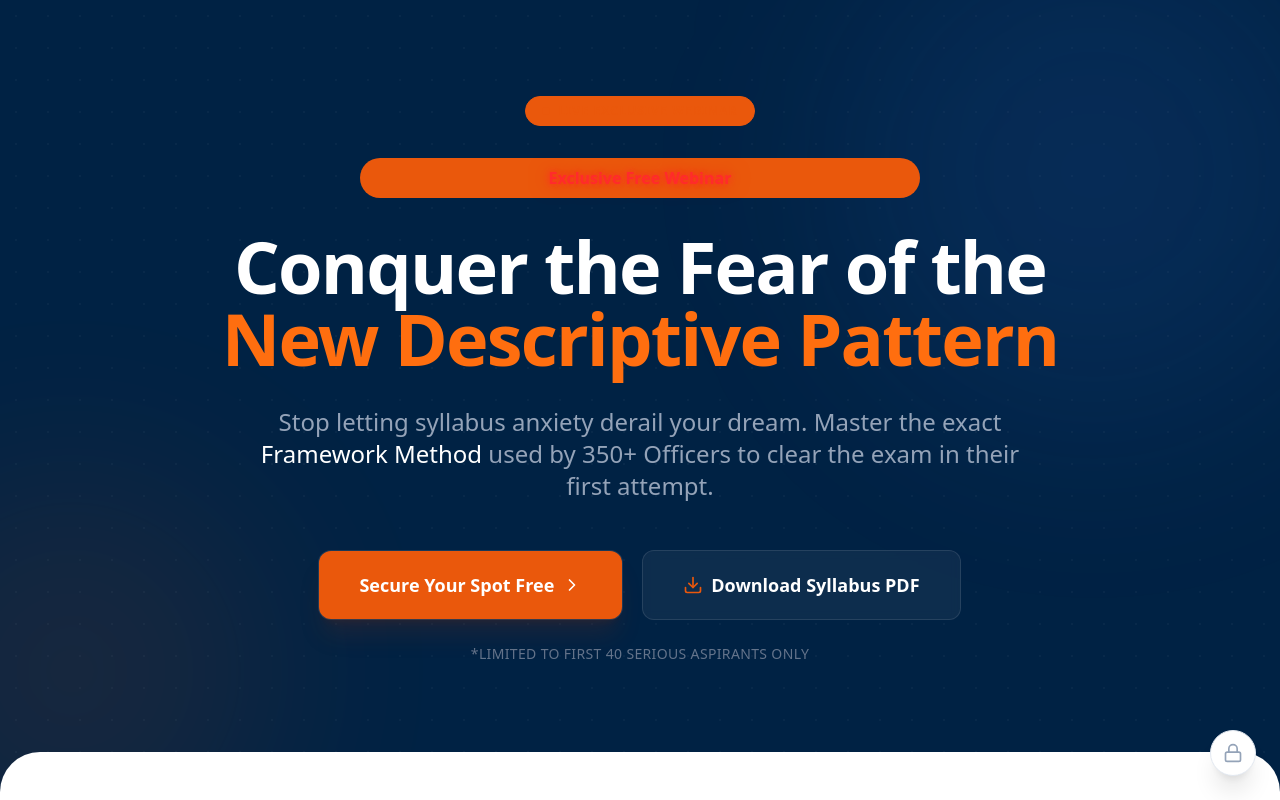
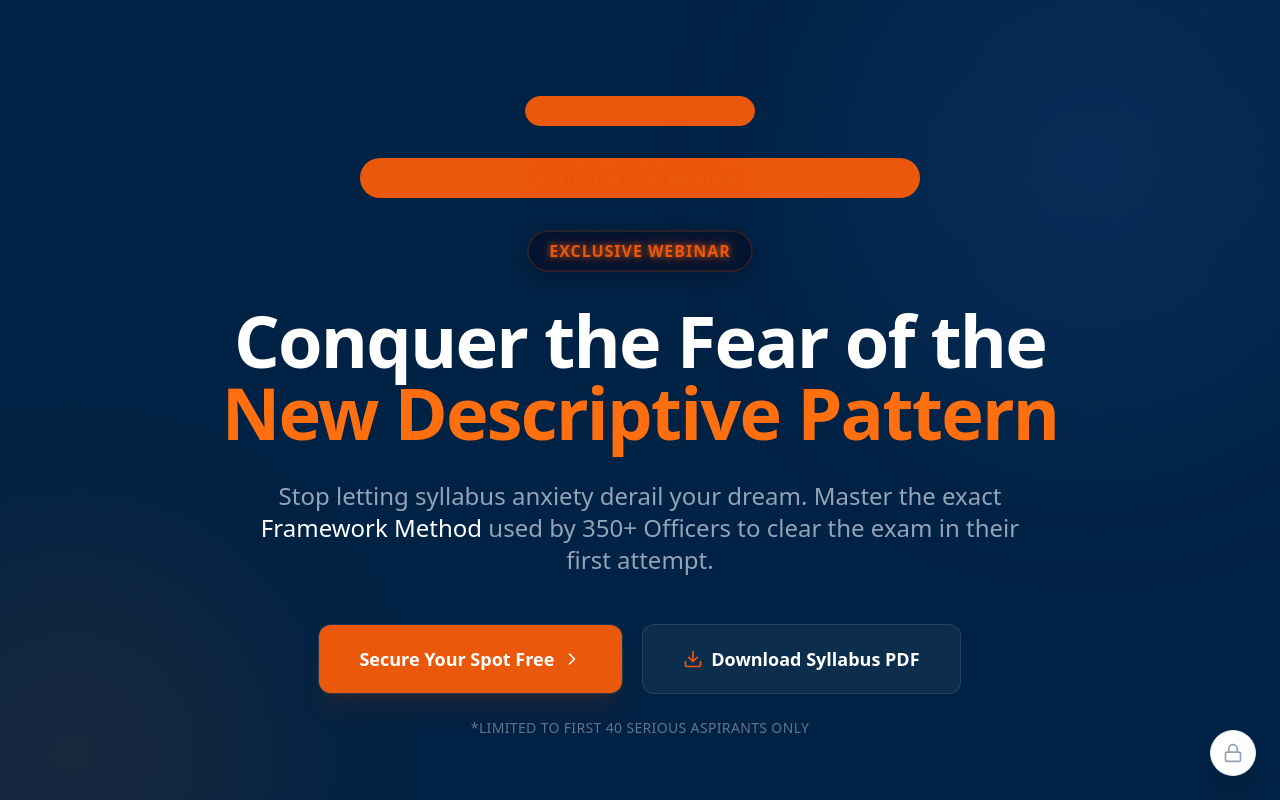
Before and after one commit to ayuh2206-ops/Dnyanjyoti-Education, a Next.js app: page / in a window 1280 px wide. Shown: the top 800 px of the page. Built offline with nearby package versions, Linux system fonts and the light colour scheme.

Commit message:
Refine hero pill: remove duplicate, add .hero-pill and orange glow on text

```diff
--- a/app/globals.css
+++ b/app/globals.css
@@ -9,16 +9,17 @@
 
 /* Flickering glow animation for headline pill text */
 .glow-flicker {
-  color: #ff2b2b;
-  font-weight: 700;
-  text-shadow: 0 0 6px rgba(255,43,43,0.9), 0 0 18px rgba(255,43,43,0.6);
+  color: var(--accent);
+  font-weight: 800;
+  letter-spacing: 0.06em;
+  text-shadow: 0 0 6px rgba(234,88,12,0.95), 0 0 18px rgba(234,88,12,0.55);
   -webkit-text-stroke: 0.0px transparent;
   animation: flicker 1.8s linear infinite;
 }
 
 @keyframes flicker {
   0%, 18%, 22%, 25%, 53%, 100% {
-    text-shadow: 0 0 6px rgba(255,43,43,0.95), 0 0 20px rgba(255,43,43,0.6);
+    text-shadow: 0 0 6px rgba(234,88,12,0.95), 0 0 20px rgba(234,88,12,0.55);
     opacity: 1;
   }
   20%, 24%, 55% {
@@ -26,7 +27,19 @@
     opacity: 0.85;
   }
   23% {
-    text-shadow: 0 0 2px rgba(255,43,43,0.5);
+    text-shadow: 0 0 2px rgba(234,88,12,0.5);
     opacity: 0.95;
   }
 }
+
+/* Hero pill container styling to match design */
+.hero-pill {
+  display: inline-flex;
+  align-items: center;
+  justify-content: center;
+  padding: 0.45rem 1.25rem;
+  border-radius: 9999px;
+  background: rgba(2,6,23,0.45);
+  border: 2px solid rgba(234,88,12,0.18);
+  box-shadow: 0 6px 18px rgba(2,6,23,0.25);
+}
--- a/app/page.tsx
+++ b/app/page.tsx
@@ -189,6 +189,12 @@ const LandingPage = ({ onRegister, theme }) => {
                 <span className="glow-flicker">Exclusive Free Webinar</span>
               </div>
             </div>
+              {/* Hero pill (single) — matches provided design */}
+              <div className="flex justify-center mb-8">
+                <div className="hero-pill">
+                  <span className="glow-flicker uppercase tracking-widest">Exclusive Webinar</span>
+                </div>
+              </div>
 
             <h1 className="text-4xl md:text-6xl lg:text-7xl font-extrabold tracking-tight mb-8 leading-[1.1]">
               Conquer the Fear of the <br className="hidden md:block" />
```
